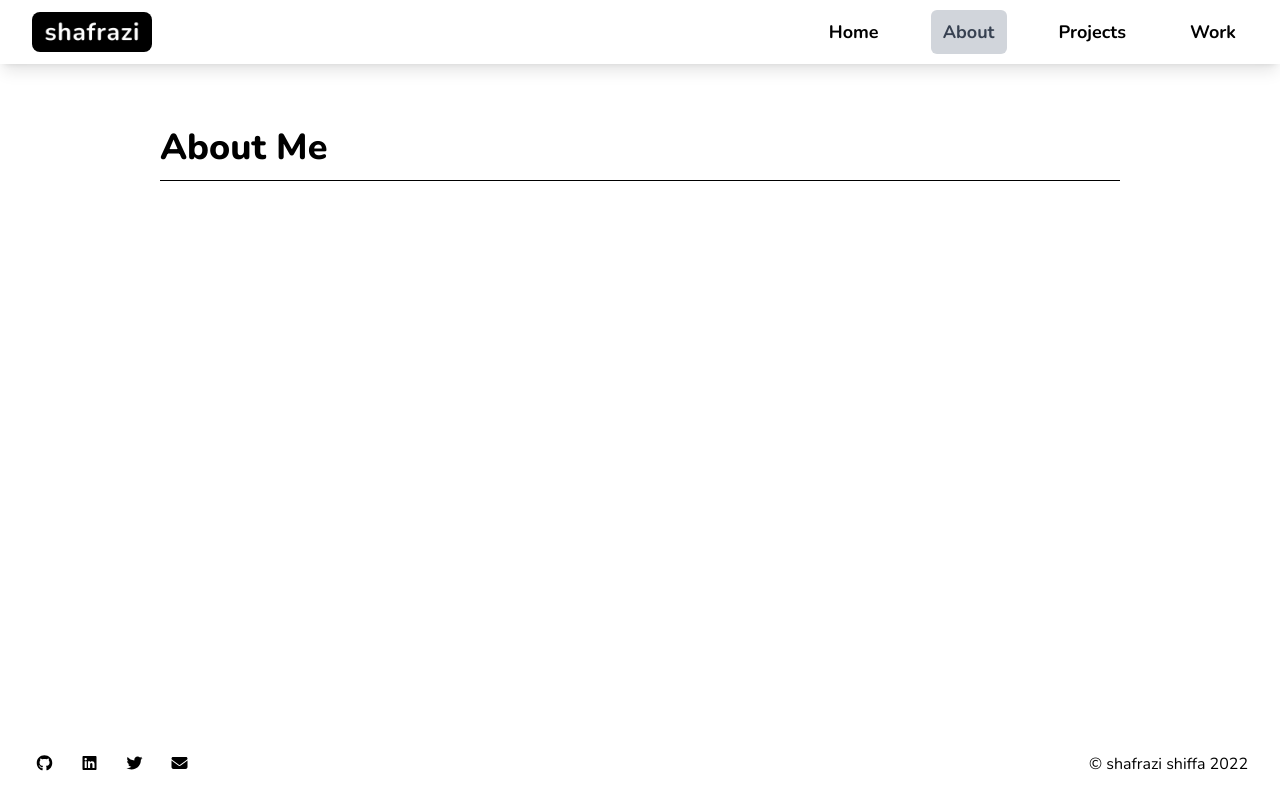
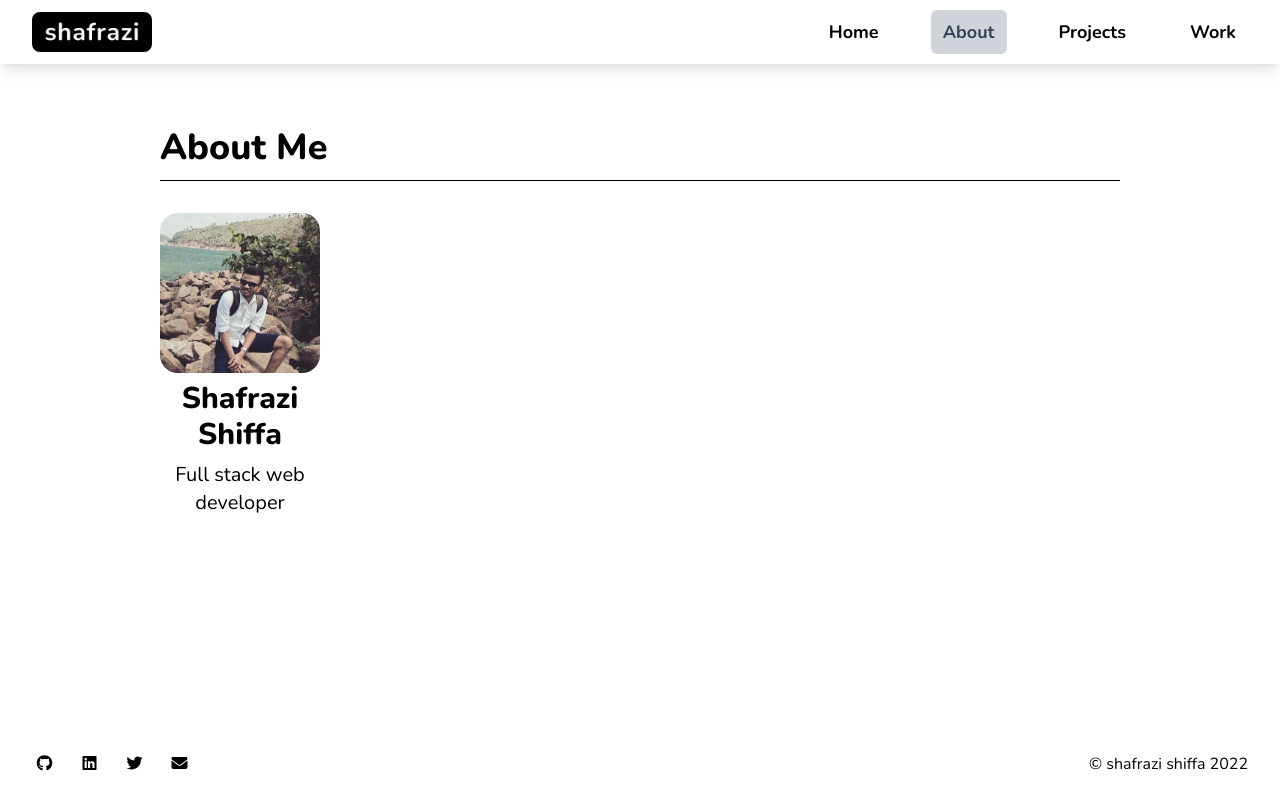
Before and after one commit to shafrazi/portfolio, a Next.js app: page /about in a window 1280 px wide. Built offline with nearby package versions, Linux system fonts and the light colour scheme.

Commit message:
add profile pic

```diff
--- a/components/header.js
+++ b/components/header.js
@@ -33,7 +33,7 @@ export default function NavBar() {
             <div className="relative flex items-center justify-between h-16">
               <div className="absolute inset-y-0 left-0 flex items-center sm:hidden">
                 {/* Mobile menu button*/}
-                <Disclosure.Button className="inline-flex items-center justify-center p-2 rounded-md text-gray-400 hover:text-white hover:bg-gray-700 focus:outline-none focus:ring-2 focus:ring-inset focus:ring-white">
+                <Disclosure.Button className="inline-flex items-center justify-center p-2 rounded-md text-gray-800 hover:text-white hover:bg-gray-700 focus:outline-none focus:ring-2 focus:ring-inset focus:ring-white">
                   <span className="sr-only">Open main menu</span>
                   {open ? (
                     <XIcon className="block h-6 w-6" aria-hidden="true" />
--- a/pages/about.js
+++ b/pages/about.js
@@ -1,15 +1,35 @@
 import Head from "next/head";
+import Image from "next/image";
 import PageHeader from "../components/page-header";
 
 export default function About() {
   return (
-    <div className="flex flex-col flex-grow">
+    <div className="flex flex-col flex-grow w-full items-center">
       <Head>
         <title>About | Shafrazi Shiffa</title>
         <meta name="description" content="Shafrazi's portfolio" />
         <link rel="icon" href="/favicon.ico" />
       </Head>
       <PageHeader title="About Me" />
+      <div className="flex w-9/12 mt-8">
+        <div className="w-full lg:w-2/12 flex flex-col">
+          <div className="flex justify-center items-center">
+            <Image
+              src="/profile.jpg"
+              alt="Shafrazi Shiffa"
+              width={200}
+              height={200}
+              className="rounded-[18px]"
+            />
+          </div>
+          <p className="text-center mt-2 text-xl md:text-3xl font-extrabold">
+            Shafrazi Shiffa
+          </p>
+          <p className="text-center mt-1 md:mt-2 text-lg md:text-xl">
+            Full stack web developer
+          </p>
+        </div>
+      </div>
     </div>
   );
 }
```
Also changed, not shown: public/profile.jpg (added).
